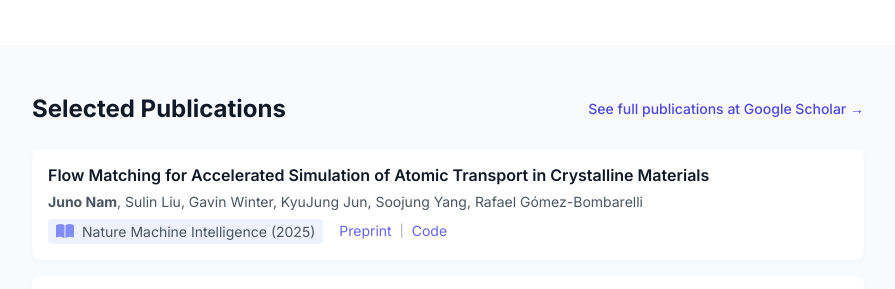
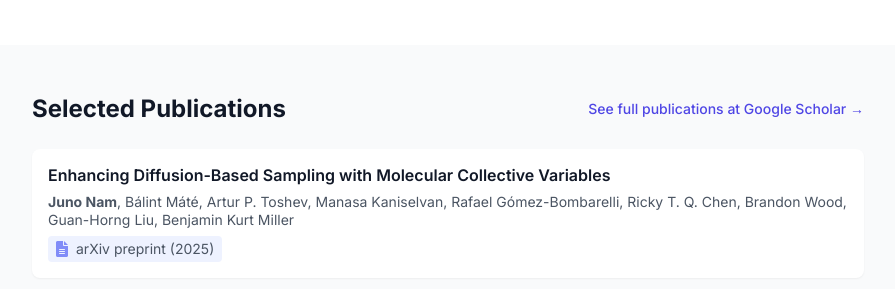
Before and after one commit to recisic/recisic.github.io, a plain HTML site: page index.html in a window 1280 px wide. Shown: the part 451-740 px from the top of the page, without its empty margins (192-1087 px from the left). Drawn offline with nearby package versions, Linux system fonts and the light colour scheme.

Commit message:
Add publication entry for WT-ASBS

```diff
--- a/index.html
+++ b/index.html
@@ -160,6 +160,29 @@
                 </a>
             </div>
             <div class="space-y-4">
+                <!-- Publication Item -->
+                <div class="bg-white dark:bg-gray-800 rounded-lg shadow-sm overflow-hidden">
+                    <div class="flex flex-col md:flex-row">
+                        <div class="flex-1 p-4">
+                            <div>
+                                <h3 class="text-base font-semibold text-gray-900 dark:text-gray-100 mb-2 leading-tight">
+                                    Enhancing Diffusion-Based Sampling with Molecular Collective Variables
+                                </h3>
+                                <p class="text-sm text-gray-600 dark:text-gray-300 mb-2 leading-tight">
+                                    <b>Juno Nam</b>, Bálint Máté, Artur P. Toshev, Manasa Kaniselvan, Rafael Gómez-Bombarelli, Ricky T. Q. Chen, Brandon Wood, Guan-Horng Liu, Benjamin Kurt Miller
+                                </p>
+                                <div class="flex items-center">
+                                    <a href="https://arxiv.org/abs/2510.11923" class="inline-flex items-center bg-indigo-50 dark:bg-indigo-900/20 px-2 py-1 rounded hover:bg-indigo-100 dark:hover:bg-indigo-900/30 transition-colors">
+                                        <i class="fas fa-file-alt text-indigo-400 mr-2"></i>
+                                        <span class="text-sm text-gray-600 dark:text-gray-300 leading-tight">arXiv preprint (2025)</span>
+                                    </a>
+                                </div>
+                            </div>
+                        </div>
+                    </div>
+                </div>
+                <!-- End Publication Item -->
+
                 <!-- Publication Item -->
                 <div class="bg-white dark:bg-gray-800 rounded-lg shadow-sm overflow-hidden">
                     <div class="flex flex-col md:flex-row">
```
